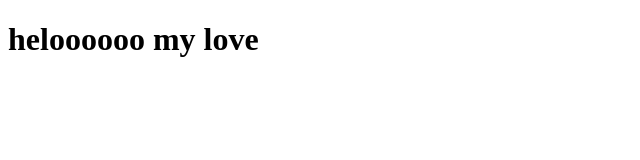
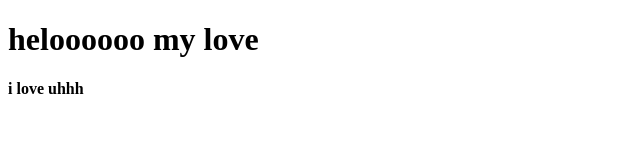
Before and after one commit to kajal1600/projectone, a plain HTML site: page index.html in a window 1280 px wide. Shown: the full height of the page, 0-640 px from the left. Drawn offline with Linux system fonts and the light colour scheme.

Commit message:
again commit

```diff
--- a/index.html
+++ b/index.html
@@ -7,5 +7,6 @@
 </head>
 <body>
     <h1>heloooooo my love</h1>
+    <h4>i love uhhh</h4>
 </body>
 </html>
```
